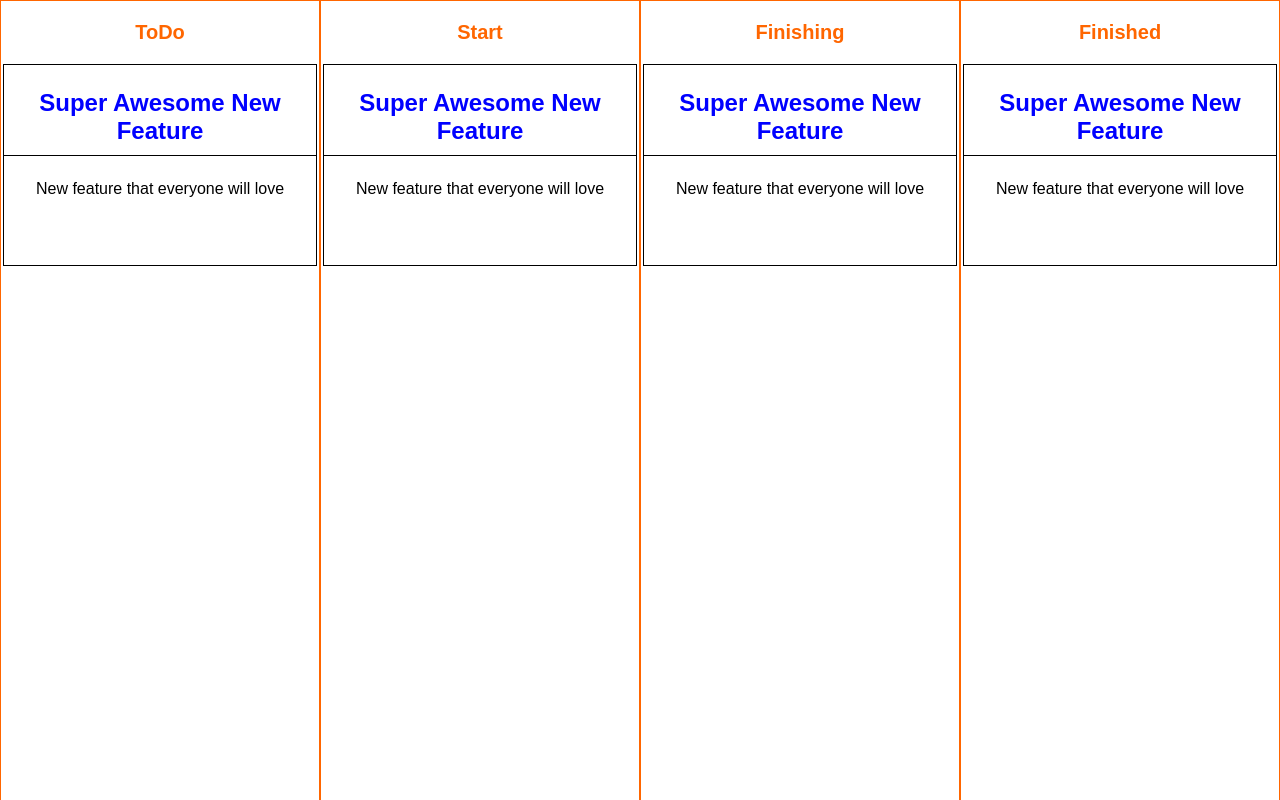
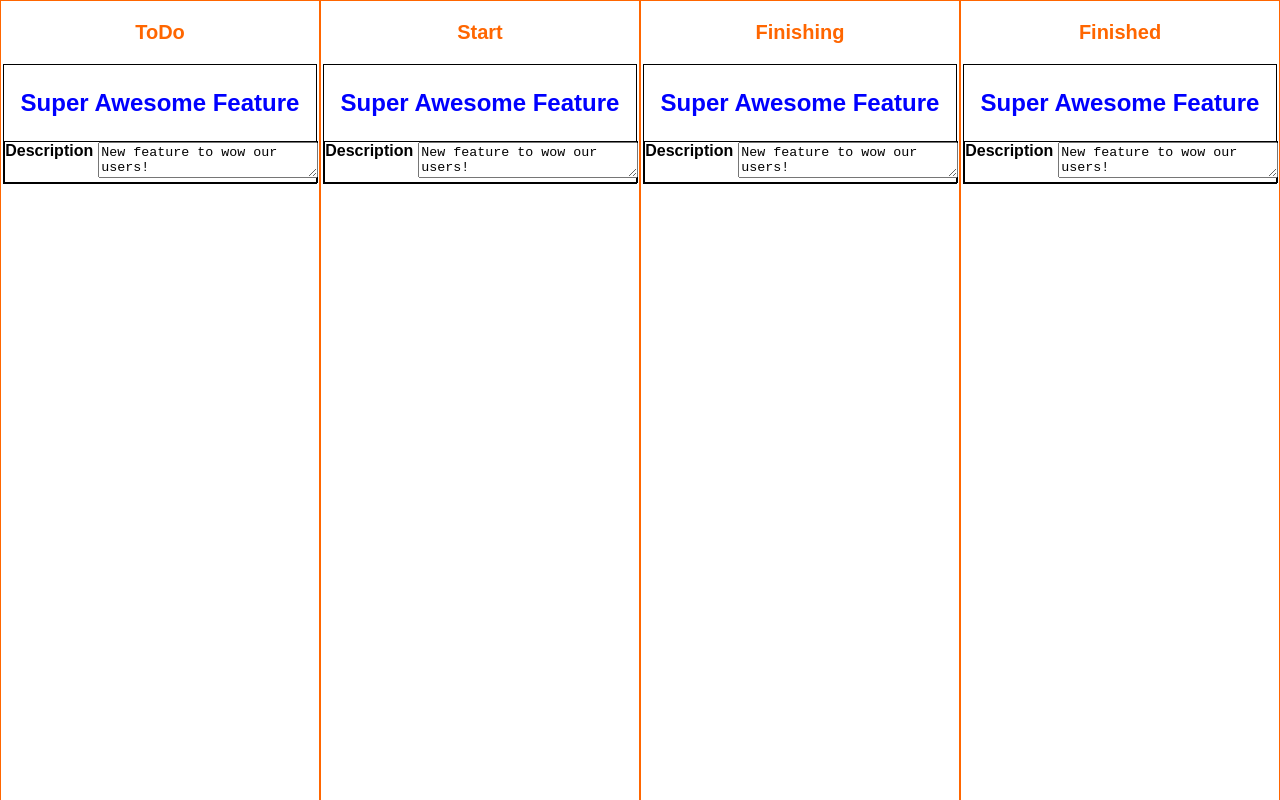
Before and after one commit to mhinojosa51/kanban-board, a React (Create React App) app: page / in a window 1280 px wide. Shown: the top 800 px of the page. Built offline with nearby package versions, Linux system fonts and the light colour scheme.

Commit message:
added task controller to contain task state

```diff
--- a/package.json
+++ b/package.json
@@ -6,8 +6,10 @@
     "react-scripts": "1.0.10"
   },
   "dependencies": {
+    "material-ui": "^0.18.7",
     "react": "^15.6.1",
-    "react-dom": "^15.6.1"
+    "react-dom": "^15.6.1",
+    "react-tap-event-plugin": "^2.0.1"
   },
   "scripts": {
     "start": "react-scripts start",
--- a/src/components/Dashboard.js
+++ b/src/components/Dashboard.js
@@ -1,6 +1,6 @@
 import React from 'react';
 import TaskColumn from './TaskColumn';
-import TaskContainer from './TaskContainer';
+import Task from './Task';
 
 const styles = {
 	container : {
@@ -21,7 +21,7 @@ class DashBoard extends React.Component {
 		const columnWidth = Math.floor(window.innerWidth / this.props.columns.length);
 		const columns = this.props.columns.map((column,i) => {
 			return <TaskColumn title={column} width={columnWidth} key={i}>
-				<TaskContainer title="Super Awesome New Feature" description="New feature that everyone will love" />
+				<Task title="Super Awesome Feature" description="New feature to wow our users!" />
 			</TaskColumn>
 		})
 		return (
--- /dev/null
+++ b/src/components/Task.js
@@ -0,0 +1,23 @@
+import React from 'react';
+import TaskContainer from './TaskContainer';
+
+class Task extends React.Component {
+	constructor(props){
+		super(props);
+
+		this.state = {
+			title : this.props.title,
+			description: this.props.description,
+			opened: false,
+			stage: this.props.stage || '',
+		}
+	}
+
+	render(){
+		return (
+			<TaskContainer title={this.state.title} description={this.state.description} opened={true}/>
+		)
+	}
+}
+
+export default Task;
--- a/src/components/TaskContainer.js
+++ b/src/components/TaskContainer.js
@@ -1,32 +1,30 @@
 import React from 'react';
+import Description from './TaskSubComponents/Description';
+import IconButton from 'material-ui/IconButton';
 
 const styles = {
 	container : {
 		width: '98%',
 		height: 'auto',
-		minHeight: '200px',
+		minHeight: '30px',
 		border: '1px solid black',
 		margin: '0 auto 0 auto',
 	},
 	header : {
 		color: 'blue',
 		fontSize: '24px',
-		paddingBottom: '10px',
 		textAlign: 'center',
-		borderBottom: '1px solid black',
 	},
 	description : {
 		width: '100%',
 	}
 }
 
-let TaskContainer = ({title,description,phase}) => {
+let TaskContainer = ({title,description,phase,opened}) => {
 	return (
 		<div style={styles.container}>
 			<h3 style={styles.header}>{title}</h3>
-			<section style={styles.description}>
-				{description}
-			</section>
+			{opened && <Description description={description} />}
 		</div>
 	)
 }
--- /dev/null
+++ b/src/components/TaskSubComponents/Description.js
@@ -0,0 +1,40 @@
+import React from 'react';
+import TextField from 'material-ui/TextField';
+
+const styles = {
+	container : {
+		width: '100%',
+		height: 'auto',
+		display: 'flex',
+		border: '1px solid black',
+	},
+	header : {
+		padding: '0',
+		margin: '0',
+	},
+	description : {
+		width: '80%',
+		textAlign: 'left',
+		marginLeft: '5px',
+	},
+	textArea: {
+		width: "98%",
+		maxWidth: '98%',
+		maxHeight: '200px',
+	}
+}
+
+let Description = ({description}) => {
+	return (
+		<section style={styles.container}>
+			<section>
+				<h4 style={styles.header}>Description</h4>
+			</section>
+			<section style={styles.description}>
+				<textarea style={styles.textArea}>{description}</textarea>
+			</section>
+		</section>
+	)
+}
+
+export default Description;
--- a/src/index.js
+++ b/src/index.js
@@ -3,6 +3,14 @@ import ReactDOM from 'react-dom';
 import './index.css';
 import App from './App';
 import registerServiceWorker from './registerServiceWorker';
+import MuiThemeProvider from 'material-ui/styles/MuiThemeProvider';
+import injectTapEventPlugin from 'react-tap-event-plugin';
 
-ReactDOM.render(<App />, document.getElementById('root'));
+const app =
+	<MuiThemeProvider>
+		<App />
+	</MuiThemeProvider>
+
+
+ReactDOM.render(app, document.getElementById('root'));
 registerServiceWorker();
```
